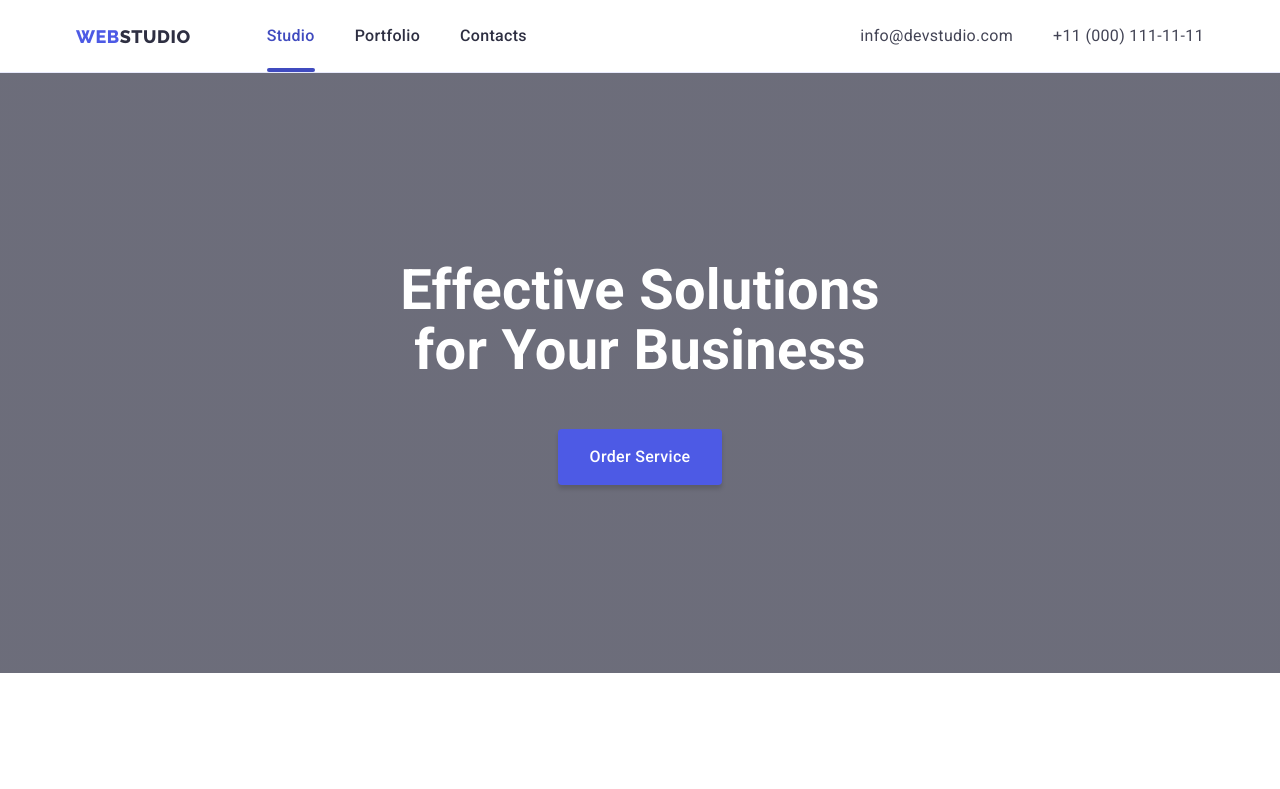
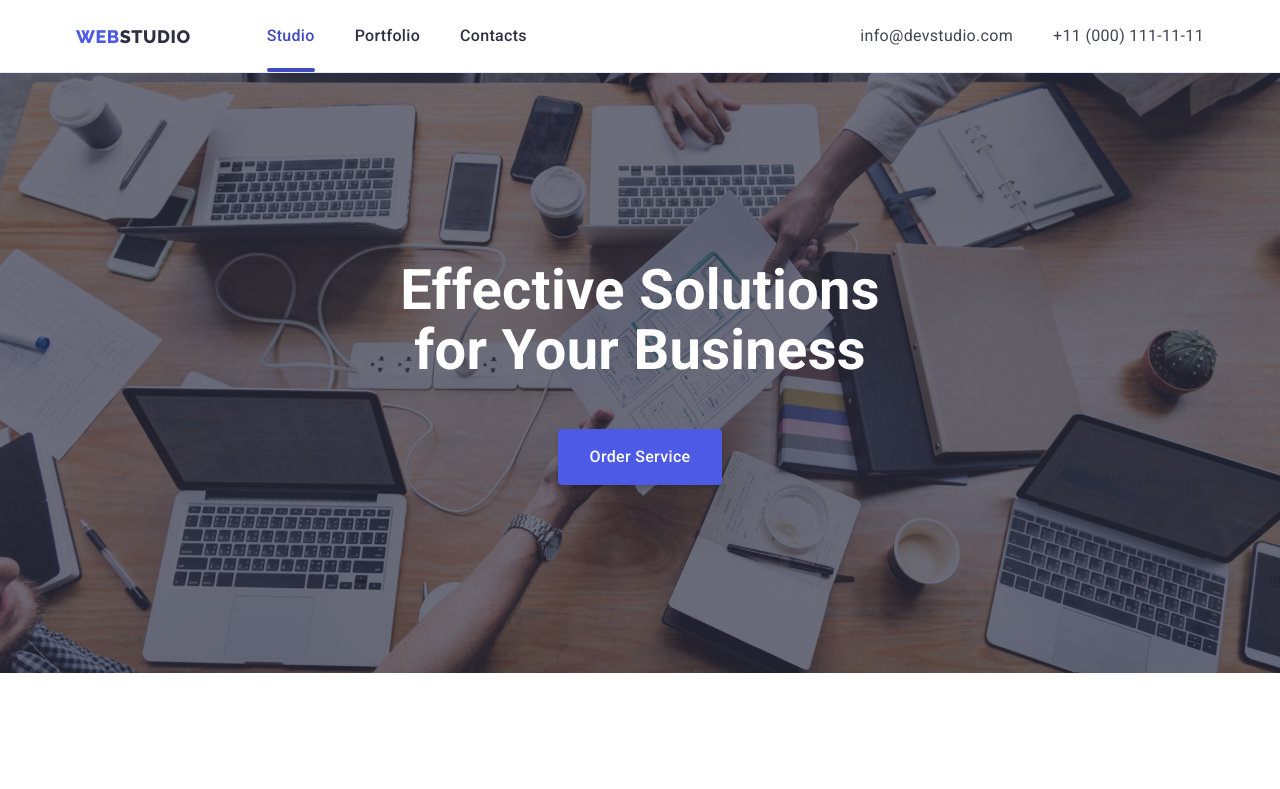
Before and after one commit to Gloomcat/goit-markup-hw-06, a plain HTML site: page index.html in a window 1280 px wide. Shown: the top 789 px of the page. Drawn offline with nearby package versions, Linux system fonts and the light colour scheme.

Commit message:
Fix hero background image loading

```diff
--- a/css/styles.css
+++ b/css/styles.css
@@ -188,7 +188,7 @@ textarea {
       rgba(46, 47, 66, 0.7),
       rgba(46, 47, 66, 0.7)
     ),
-    url(../images/hero/hero-bg.jpg);
+    url(../images/index/hero/hero-bg.jpg);
   background-position: 50% 0;
   background-repeat: no-repeat;
   color: var(--primary-background-color);
```
